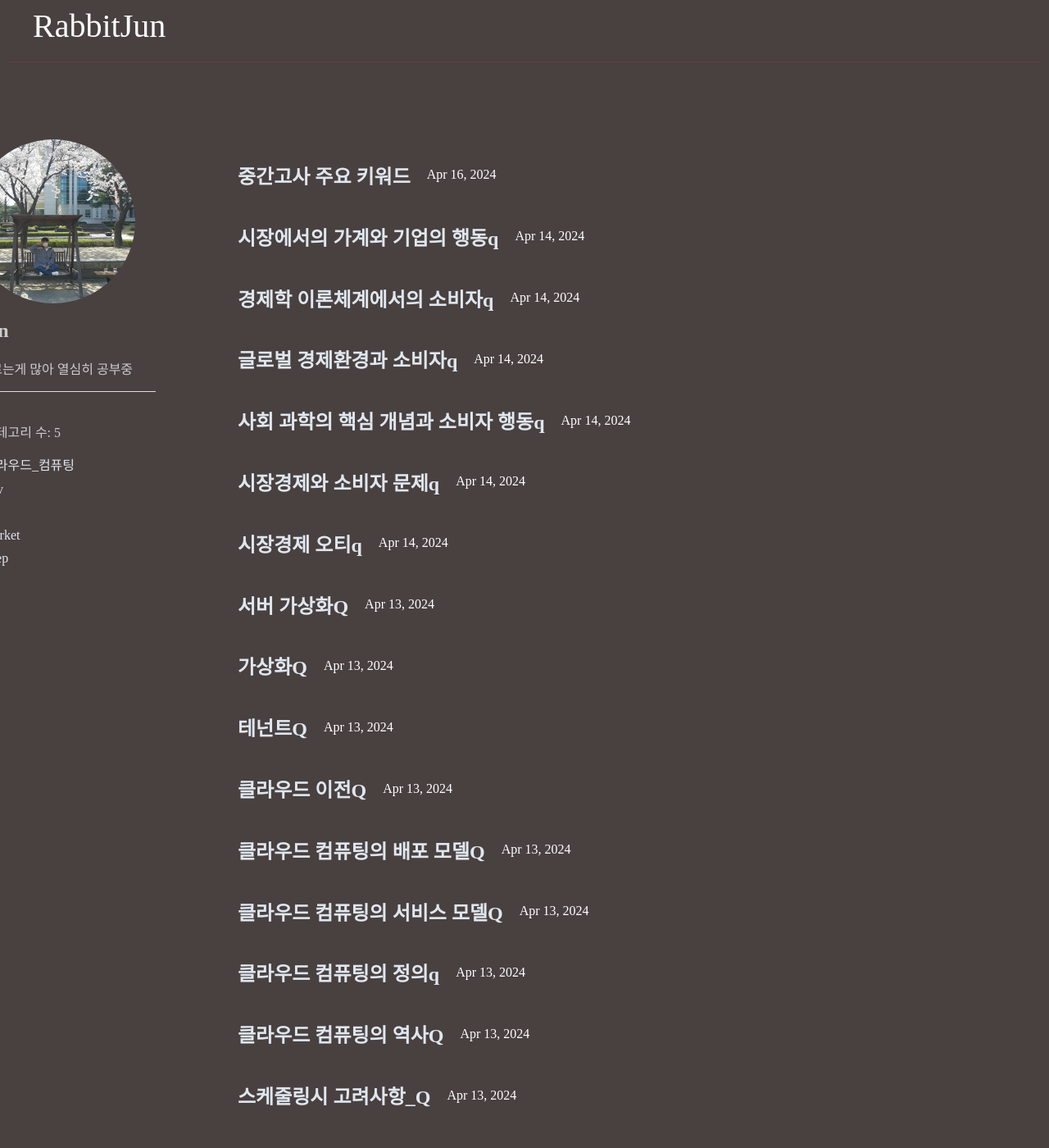
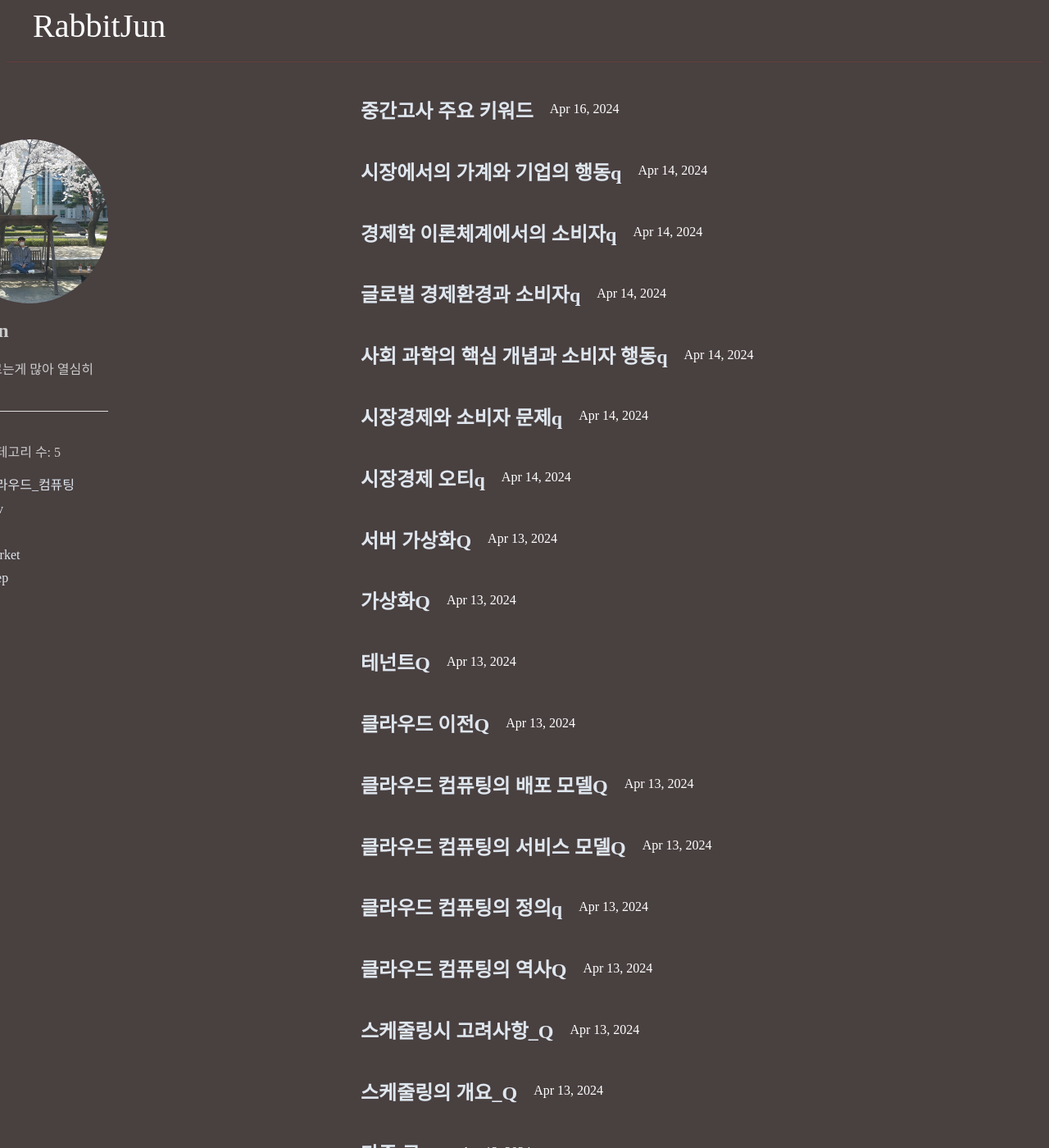
Before and after one commit to Rabbit-Jun/Rabbit-Jun.github.io, a Jekyll site: the page built from index.html, in a window 1280 px wide and 1400 px high. Shown: the whole window at 82% size. Built offline with Jekyll 4.4.1, drawn with Linux system fonts in a browser that asks for light colours.

Commit message:
화면 비율 조정

```diff
--- a/assets/css/style.css
+++ b/assets/css/style.css
@@ -6,14 +6,15 @@
 
 /* 사이드바 스타일 */
 .sidebar {
-    width: 250px; /* 사이드바 너비 */
+  width: 15%; /* PC에서 사이드바는 전체 너비의 25% 차지 */
   position: fixed;
-    left: calc((100% - 1400px) / 2); /* 컨테이너 왼쪽 여백 계산 */
+  left: calc((100% - 1400px) / 2);
   top: 150px;
   bottom: 0;
-    background-color: #494040; /* 사이드바 배경색 */
-    color: #ccc; /* 사이드바 텍스트 색상 */
+  background-color: #494040;
+  color: #ccc;
 }
+
 .sidebar a {
     display: block; /* 링크를 블록 요소로 만들어 줄 바꿈 효과를 줌 */
     color: #dfe6ee; /* 링크 색상 */
@@ -32,12 +33,6 @@
 
 
 /* 본문 내용 스타일 */
-.content {
-    margin-left: 250px; /* 사이드바 너비 + 20px 간격 */
-    margin-right: 200px; /* 오른쪽 여백 추가, 필요에 따라 조정 */
-    margin-top: 100px;
-    /* 기타 스타일 */
-  }
 
 /* 포스트 내 링크 색상 변경 */
 .content a {
@@ -67,12 +62,6 @@
   object-fit: cover; /* 이미지 비율 유지 */
 }
 
-@media (max-width: 768px) {
-    .content {
-      margin-left: 20px; /* 모바일 환경에서의 사이드바와의 간격 */
-      margin-right: 20px; /* 모바일 환경에서의 오른쪽 여백 */
-    }
-  }
 
 /* 블로그 상단 부분 */
 .blog-header {
@@ -121,9 +110,55 @@
 .post-header {
   display: flex;
   align-items: center; /* 세로 중앙 정렬 */
+  padding-left: 100px;
 }
 
 .post-date {
   margin-left: 20px; /* 제목과 날짜 사이의 간격 */
   white-space: nowrap; /* 날짜를 한 줄로 유지 */
 }
+
+
+/* 화면 비율 조정 */
+img, video {
+  max-width: 100%; /* 이미지와 비디오가 부모 요소의 최대 너비를 넘지 않도록 설정 */
+  height: auto; /* 높이는 자동으로 조절되도록 설정 */
+}
+
+/* 모바일 디바이스를 위한 스타일 */
+@media (max-width: 768px) {
+  .sidebar {
+      width: 100%;  /* 모바일 화면에서는 사이드바가 화면 전체를 차지 */
+      position: fixed; /* 사이드바를 화면에 고정 */
+      height: 100%;  /* 전체 높이 */
+      top: 0;  /* 상단에 위치 */
+      left: 0;  /* 왼쪽에 위치 */
+      z-index: 1000;  /* 다른 요소들 위에 위치하도록 z-index 설정 */
+  }
+
+  .content {
+      margin-top: 20px;  /* 사이드바 아래에 컨텐츠가 위치하도록 마진 추가 */
+      padding-top: 50px;  /* 상단 패딩 추가 */
+      width: 100%;  /* 전체 너비 사용 */
+  }
+}
+
+
+/* 중간 크기의 화면 (태블릿)을 위한 스타일 */
+@media (min-width: 769px) and (max-width: 1200px) {
+  .sidebar {
+      width: 30%; /* 태블릿에서는 사이드바가 조금 더 넓게 설정 */
+      left: 0; /* 왼쪽 여백 조정 */
+      top: 0;
+  }
+
+  .content {
+      margin-left: 30%; /* 사이드바 너비에 맞춘 컨텐츠 영역 마진 조정 */
+      width: 70%; /* 남은 너비를 컨텐츠 영역이 차지 */
+  }
+}
+
+.content {
+  margin-left: 25%; /* 사이드바 너비만큼 마진을 줘서 컨텐츠가 겹치지 않도록 설정 */
+  width: 75%; /* 남은 너비를 컨텐츠 영역이 차지 */
+}
```
Lines whose indentation alone changed are shown as unchanged.
